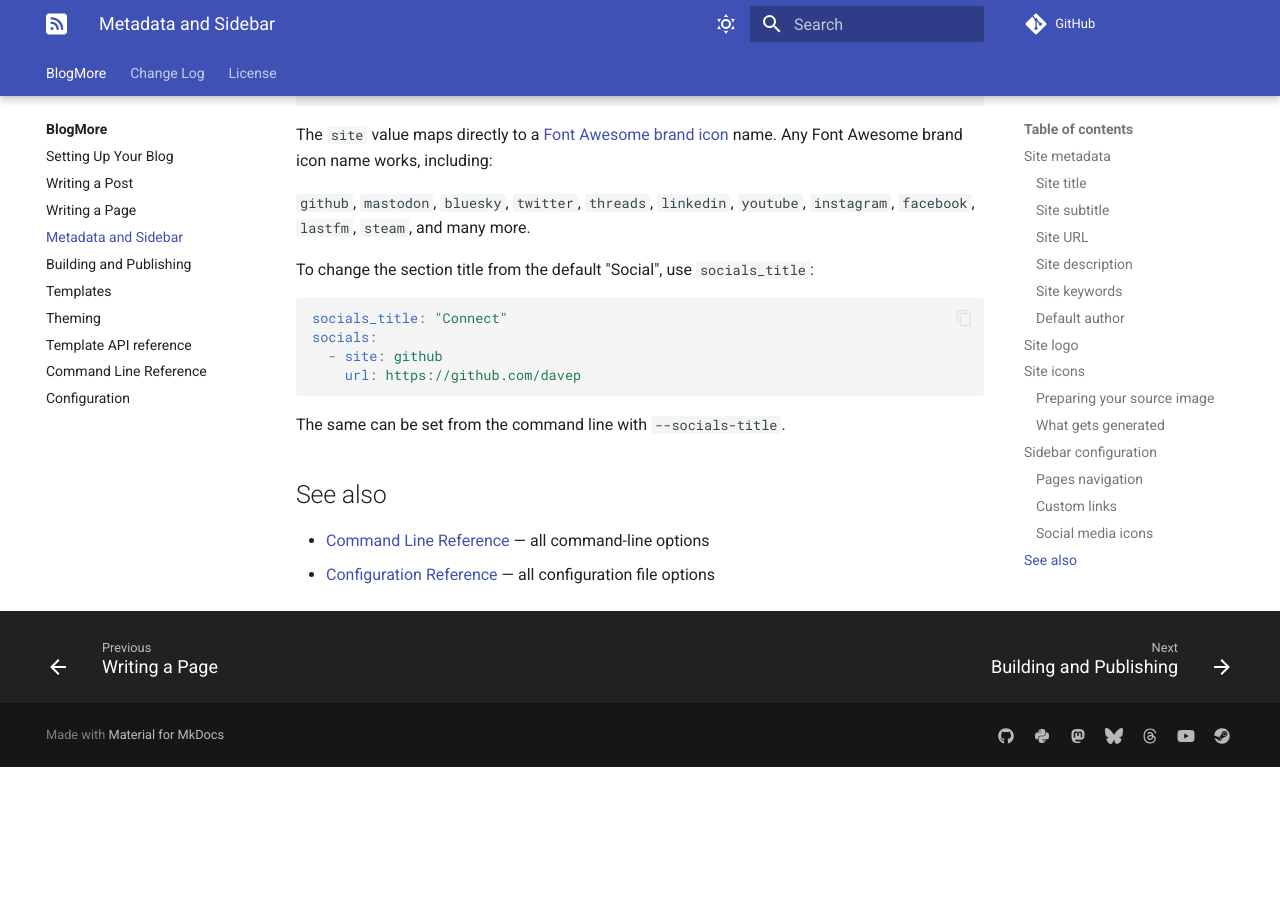
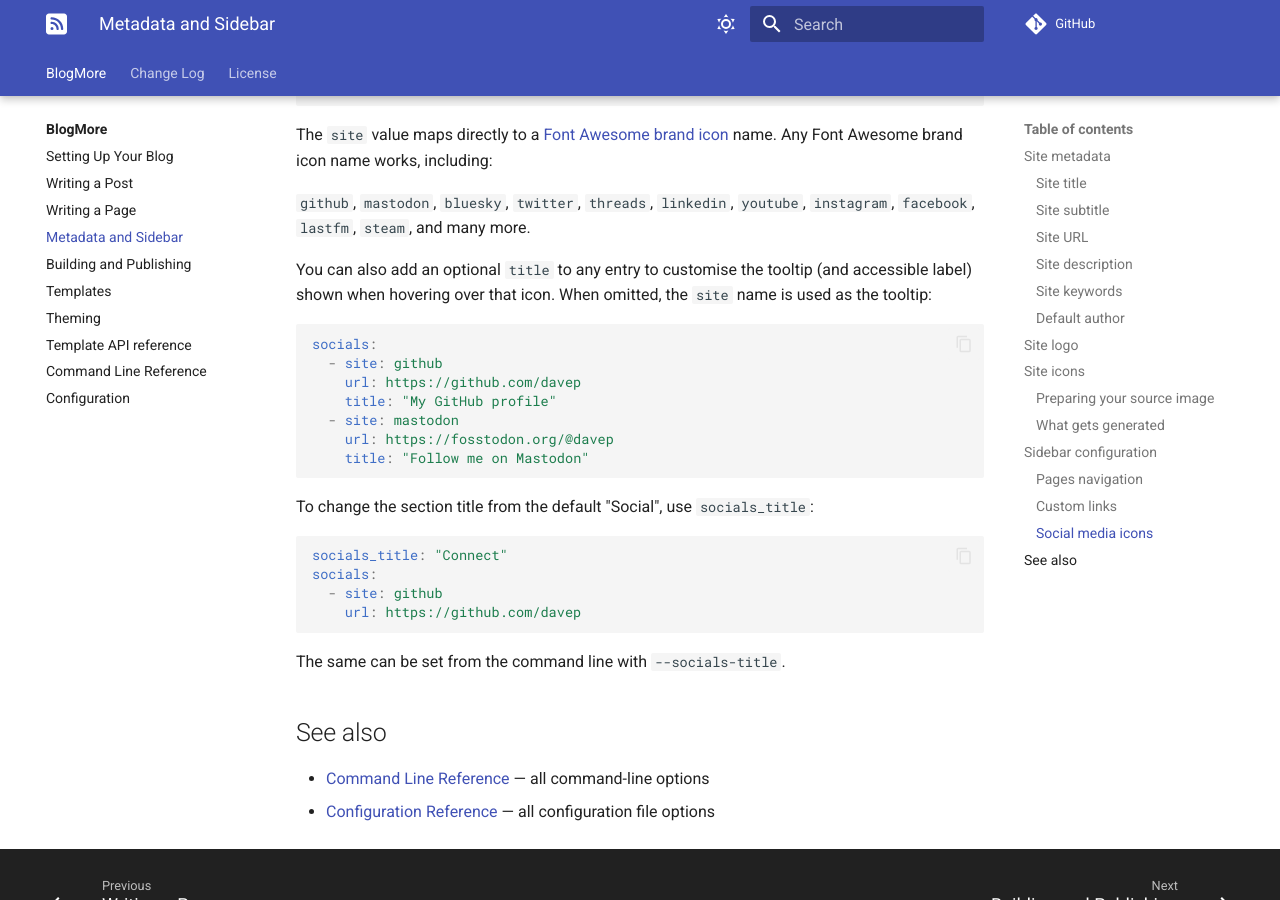
Before and after one commit to davep/blogmore, an MkDocs documentation site: the page built from docs/metadata_and_sidebar.md, in a window 1280 px wide and 900 px high, scrolled down 5193 px. Built offline with MkDocs 1.6.1 and Material for MkDocs 9.7.7, drawn with Linux system fonts in a browser that asks for light colours; comment, search, counter and statistics services are not loaded; before the commit the page ends 5960 px from its top, so only the background shows below that.

Commit message:
Add optional title field to socials entries for customisable tooltips
Agent-Logs-Url: https://github.com/davep/blogmore/sessions/23807853-d556-45c4-a6e9-25a851555770

Co-authored-by: davep <28237+davep@users.noreply.github.com>

````diff
--- a/docs/metadata_and_sidebar.md
+++ b/docs/metadata_and_sidebar.md
@@ -234,6 +234,18 @@ The `site` value maps directly to a [Font Awesome brand icon](https://fontawesom
 
 `github`, `mastodon`, `bluesky`, `twitter`, `threads`, `linkedin`, `youtube`, `instagram`, `facebook`, `lastfm`, `steam`, and many more.
 
+You can also add an optional `title` to any entry to customise the tooltip (and accessible label) shown when hovering over that icon. When omitted, the `site` name is used as the tooltip:
+
+```yaml
+socials:
+  - site: github
+    url: https://github.com/davep
+    title: "My GitHub profile"
+  - site: mastodon
+    url: https://fosstodon.org/@davep
+    title: "Follow me on Mastodon"
+```
+
 To change the section title from the default "Social", use `socials_title`:
 
 ```yaml
--- a/src/blogmore/templates/base.html
+++ b/src/blogmore/templates/base.html
@@ -110,7 +110,7 @@
                     <h2>{{ socials_title | default('Social') }}</h2>
                     <div class="sidebar-socials">
                         {% for social in socials %}
-                        <a href="{{ social.url }}" title="{{ social.site }}" aria-label="{{ social.site }}"{% if social.url|is_external_link %} target="_blank" rel="noopener noreferrer"{% endif %}>
+                        <a href="{{ social.url }}" title="{{ social.title | default(social.site) }}" aria-label="{{ social.title | default(social.site) }}"{% if social.url|is_external_link %} target="_blank" rel="noopener noreferrer"{% endif %}>
                             <i class="fa-brands fa-{{ social.site }}"></i>
                         </a>
                         {% endfor %}
````
Also changed, not shown: ChangeLog.md (+4 -0 lines), docs/configuration.md (+5 -2 lines), docs/template-api.md (+1 -1 lines), 3 other files.
